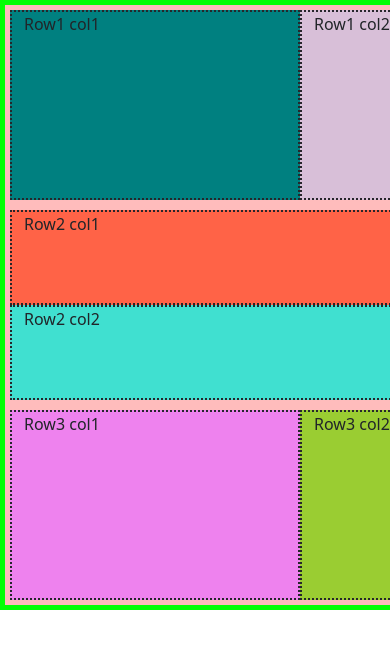
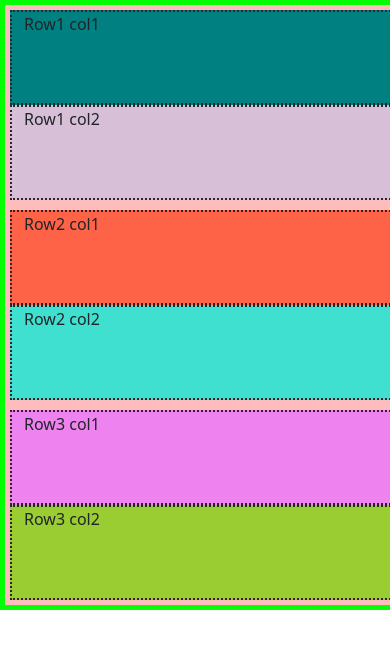
Before and after one commit to acciojob/grids-Sarath-Dharmaraj, a website: page main.html in a window 390 px wide. Shown: the top 648 px of the page. Drawn offline with nearby package versions, Linux system fonts and the light colour scheme.

Commit message:
created a submission

```diff
--- a/main.html
+++ b/main.html
@@ -14,8 +14,8 @@
   <div class="container">
     <!-- Row 1 -->
 <div class="row">
-	  <div class="col-md-4 col-sm-6 col-6 r1c1">Row1 col1</div>
-	  <div class="col-md-8 col-sm-6 col-6 r1c2">Row1 col2</div>
+  <div class="col-md-4 col-sm-6 r1c1">Row1 col1</div>
+  <div class="col-md-8 col-sm-6 r1c2">Row1 col2</div>
 </div>
 
 <!-- Row 2 -->
@@ -26,8 +26,8 @@
 
 <!-- Row 3 -->
 <div class="row justify-content-center">
-		<div class="col-md-4 col-sm-6 col-6 r3c1">Row3 col1</div>
-		<div class="col-md-4 col-sm-6 col-6 r3c2">Row3 col2</div>
+  <div class="col-md-4 col-sm-6 r3c1">Row3 col1</div>
+  <div class="col-md-4 col-sm-6 r3c2">Row3 col2</div>
 </div>
   </div>
 </body>
```
Lines whose indentation alone changed are shown as unchanged.
